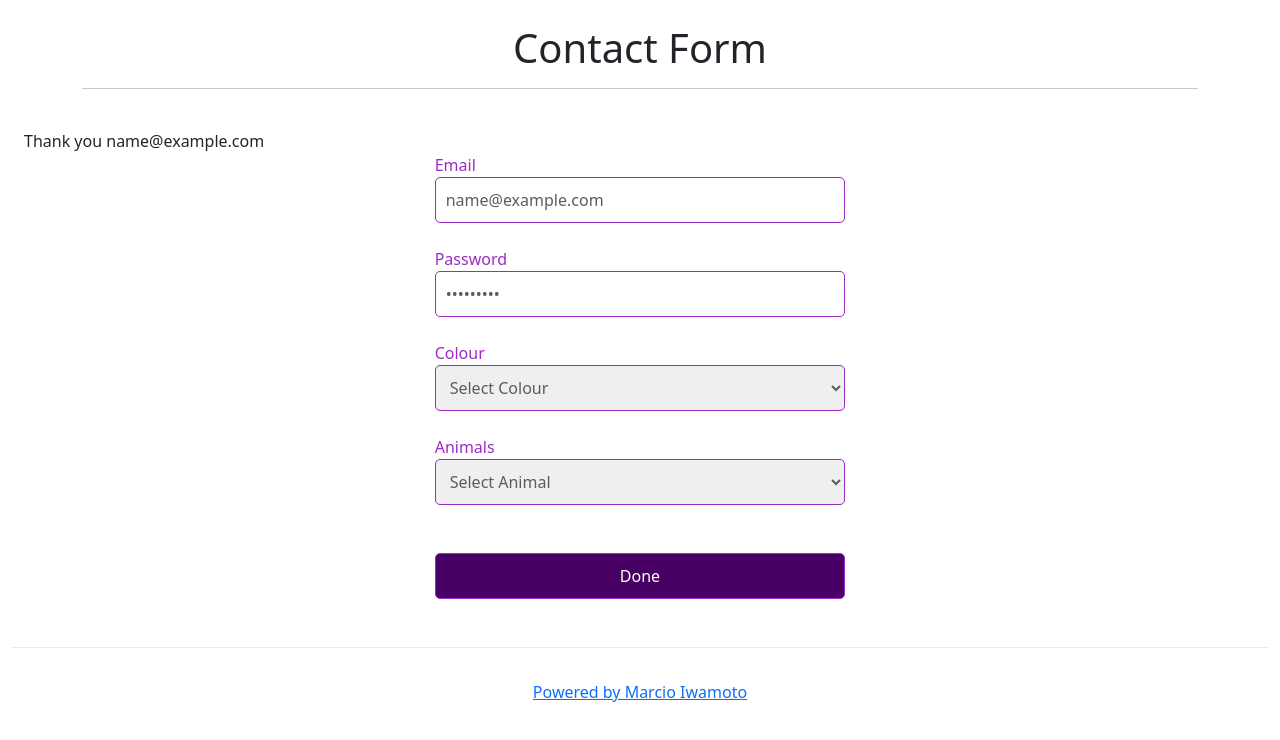
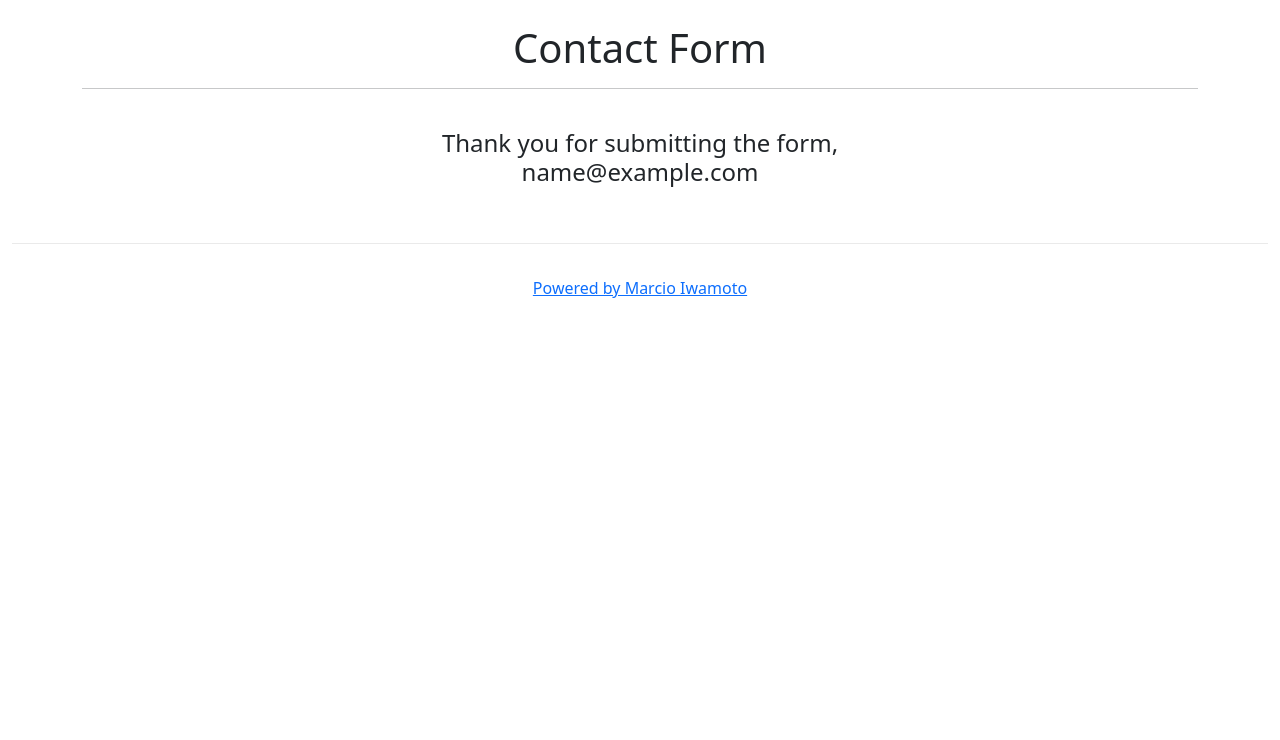
Before and after one commit to marciomki/springload, a Next.js app: page / in a window 1280 px wide. Both pictures are taken after typing "name@example.com", "Sample123" into the empty fields and a click on the input "Done". Shown: the top 740 px of the page. Built offline with nearby package versions, Linux system fonts and the light colour scheme.

Commit message:
creating state for deciding what to show on the page : styling message

```diff
--- a/components/Form.js
+++ b/components/Form.js
@@ -6,17 +6,21 @@ import styles from '../styles/Home.module.scss'
 
 const Form = () => {
     const [message, setMessage] = useState(null);
+    const [submitted, setSubmitted] = useState(false);
     const { register, watch, handleSubmit, formState:{ errors } } = useForm();
     const onSubmit = data => {
         return(
-            setMessage('Thank you ' + data.email)
+            setSubmitted(true),
+            setMessage('Thank you for submitting the form, ' + data.email)
         )
     };
-
     const showArea = watch('animal');
     return (
         <div className={'container-fluid'}>
-            {message}
+           {submitted ?
+           <div className={'d-flex text-center col-md-8 col-lg-4 col-12 flex-column m-auto pb-5'}><h4>{message}</h4></div>
+
+           :
            <form onSubmit={handleSubmit(onSubmit)} className={'d-flex text-left col-md-8 col-lg-4 col-12 flex-column m-auto pb-5'}>
                 <label className={styles.label}>Email</label>
                 <input className={styles.input} {...register('email', { required: true, pattern: { value: /^[A-Z0-9._%+-]+@[A-Z0-9.-]+\.[A-Z]{2,}$/i}})}  type='email' placeholder="marcio@springload.com"/>
@@ -56,6 +60,7 @@ const Form = () => {
                 <br/><br/>
                 <input className={styles.submitButton} type='submit' value='Done' />
             </form>
+            }
         </div>
     )
 }
```
